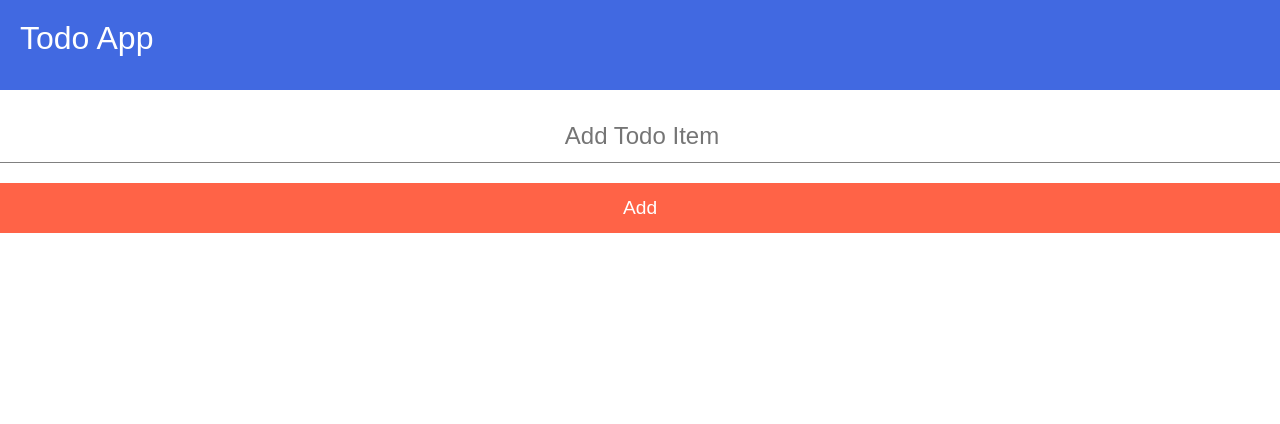
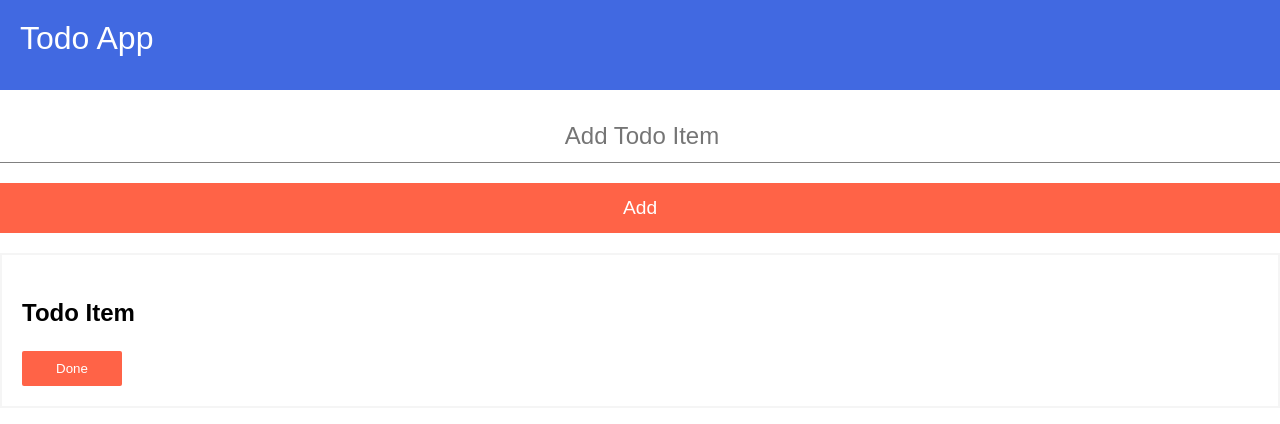
Before and after one commit to Lekan-Osindeinde/todolist, a React (Create React App) app: page / in a window 1280 px wide. Shown: the top 424 px of the page. Built offline with nearby package versions, Linux system fonts and the light colour scheme.

Commit message:
creating a TodoL component

```diff
--- a/src/App.js
+++ b/src/App.js
@@ -1,6 +1,7 @@
 import { useState } from "react";
 import Form from "./components/Form";
 import Header from "./components/Header";
+import TodoL from "./components/TodoL";
 //import Todo from "./components/Todo";
 function App() {
   const [todo, setTodo] = useState("");
@@ -14,6 +15,7 @@ function App() {
         todoList={todoList}
         setTodoList={setTodoList}
       />
+      <TodoL />
     </div>
   );
 }
--- /dev/null
+++ b/src/components/TodoL.js
@@ -0,0 +1,12 @@
+import style from "../style.module.css";
+const TodoL = () => {
+  return (
+    <div>
+      <div className={style.todoitem}>
+        <h3 className={style.todoname}>Todo Item</h3>
+        <button className={style.deletebutton}>Done</button>
+      </div>
+    </div>
+  );
+};
+export default TodoL;
--- a/src/style.module.css
+++ b/src/style.module.css
@@ -34,3 +34,20 @@ body{
     color: white;
     margin-top: 20px;
 }
+.todoitem{
+    margin: auto;
+    border: 2px solid whitesmoke;
+    padding: 20px;
+    margin-top: 20px;
+}
+.todoname{
+font-size: 1.5em;
+}
+.deletebutton{
+    width: 100px;
+    border: none;
+    height: 35px;
+    background-color: tomato;
+    border-radius: 2px;
+    color: white;
+}
```
